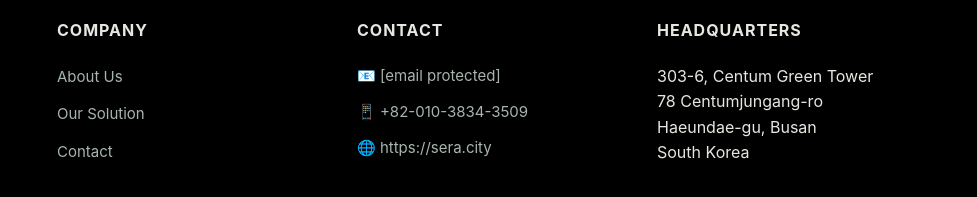
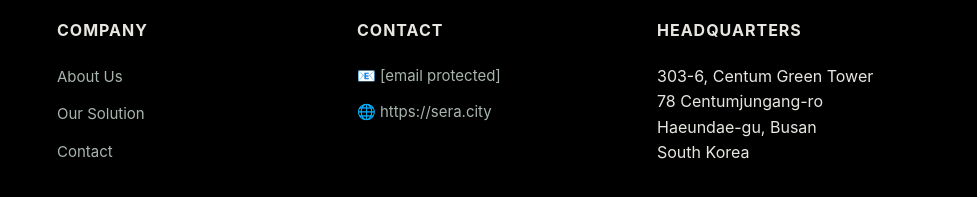
Before and after one commit to DR-DianaKim/seraedge-website, a plain HTML site: page contact.html in a window 1280 px wide. Shown: the part 2377-2574 px from the top of the page, 303-1280 px from the left. Drawn offline with Linux system fonts and the light colour scheme.

Commit message:
Update contact.html

```diff
--- a/contact.html
+++ b/contact.html
@@ -304,7 +304,6 @@
                     <h4>Contact</h4>
                     <ul class="contact-info">
                         <li>📧 <a href="/cdn-cgi/l/email-protection" class="__cf_email__" data-cfemail="4526202a05362037246b262c313c">[email&#160;protected]</a></li>
-                        <li>📱 +82-010-3834-3509</li>
                         <li>🌐 https://sera.city</li>
                     </ul>
                 </div>
```
